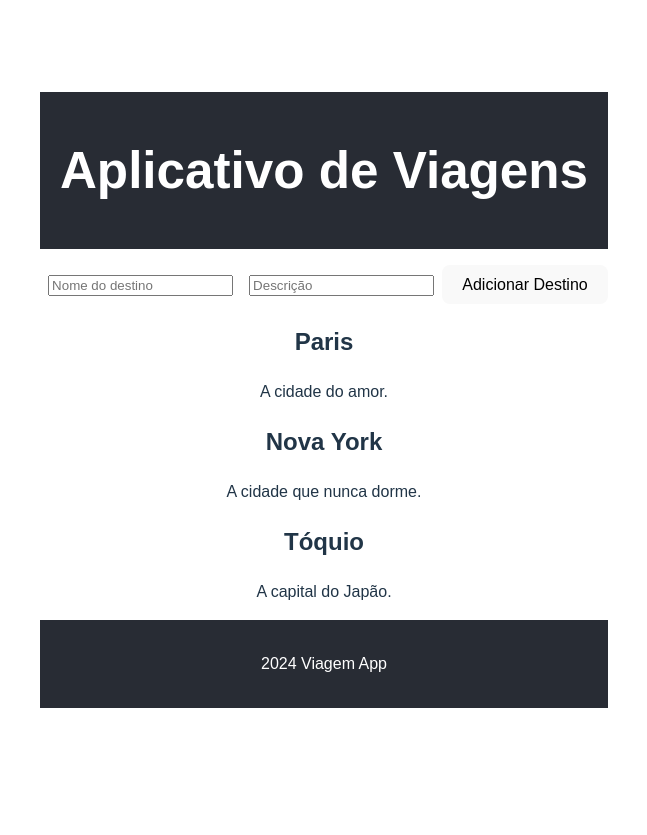
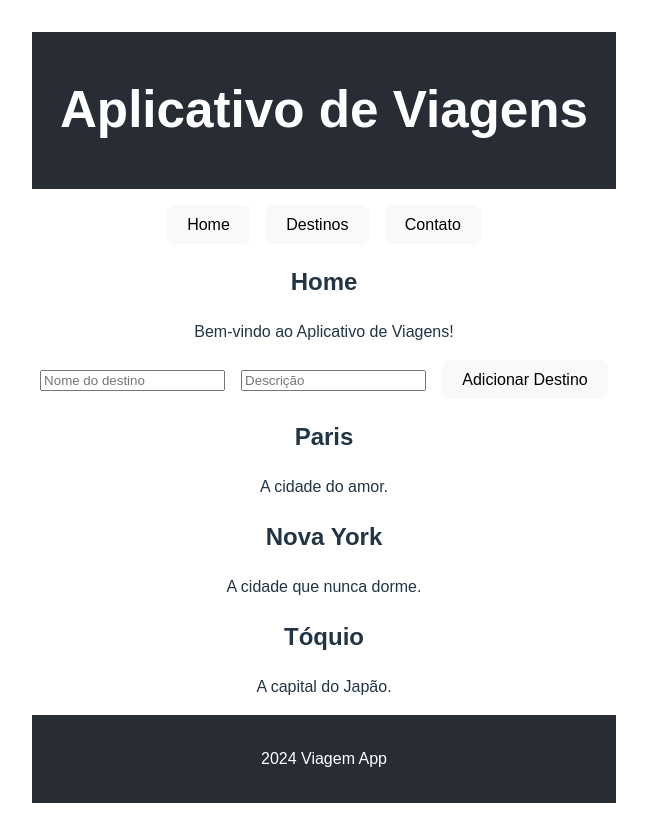
Before and after one commit to corujazz/Sistema-Viagens, a React (Vite) app in the folder viagem-app/: page / in a window 1280 px wide. Shown: the whole page, without its empty margins (316-963 px from the left). Before the commit the page ends 800 px from the top, so only its background shows below. Built offline with nearby package versions, Linux system fonts and the light colour scheme.

Commit message:
Navegação de Componentes de Página

```diff
--- a/viagem-app/src/App.css
+++ b/viagem-app/src/App.css
@@ -52,6 +52,21 @@
   padding: 1rem;
 }
 
+nav {
+  margin: 1rem 0;
+}
+
+button {
+  margin: 0 0.5rem;
+  padding: 0.5rem 1rem;
+  font-size: 1rem;
+  cursor: pointer;
+}
+
+button:hover {
+  background-color: #ddd;
+}
+
 form {
   margin: 1rem 0;
 }
--- a/viagem-app/src/App.jsx
+++ b/viagem-app/src/App.jsx
@@ -4,6 +4,9 @@
 import Footer from './components/Footer';
 import Destino from './components/Destino';
 import FormDestino from './form/FormDestino';
+import Home from './pages/Home';
+import Destinos from './pages/Destinos';
+import Contato from './pages/Contato';
 
 function App() {
   const destinos = [
@@ -16,9 +19,30 @@
     setDestinos([...destinos, novoDestino]);
   };
 
+  const [paginaAtual, setPaginaAtual] = useState('Home');
+
+  const renderPagina = () => {
+    switch (paginaAtual) {
+      case 'Home':
+        return <Home />;
+      case 'Destinos':
+        return <Destinos />;
+      case 'Contato':
+        return <Contato />;
+      default:
+        return <Home />;
+    }
+  };
+
   return (
     <div className="App">
       <Header />
+      <nav>
+        <button onClick={() => setPaginaAtual('Home')}>Home</button>
+        <button onClick={() => setPaginaAtual('Destinos')}>Destinos</button>
+        <button onClick={() => setPaginaAtual('Contato')}>Contato</button>
+      </nav>
+      {renderPagina()}
       <FormDestino adicionarDestino={adicionarDestino} />
       {destinos.map((destino, index) => (
         <Destino key={index} nome={destino.nome} descricao={destino.descricao} />
--- /dev/null
+++ b/viagem-app/src/pages/Contato.jsx
@@ -0,0 +1,8 @@
+// Contato.jsx
+import React from 'react';
+
+const Contato = () => {
+  return <div><h2>Contato</h2><p>Entre em contato conosco.</p></div>;
+};
+
+export default Contato;
--- /dev/null
+++ b/viagem-app/src/pages/Destinos.jsx
@@ -0,0 +1,8 @@
+// Destinos.jsx
+import React from 'react';
+
+const Destinos = () => {
+  return <div><h2>Destinos</h2><p>Veja nossos destinos incríveis.</p></div>;
+};
+
+export default Destinos;
--- /dev/null
+++ b/viagem-app/src/pages/Home.jsx
@@ -0,0 +1,8 @@
+// Home.jsx
+import React from 'react';
+
+const Home = () => {
+  return <div><h2>Home</h2><p>Bem-vindo ao Aplicativo de Viagens!</p></div>;
+};
+
+export default Home;
```
